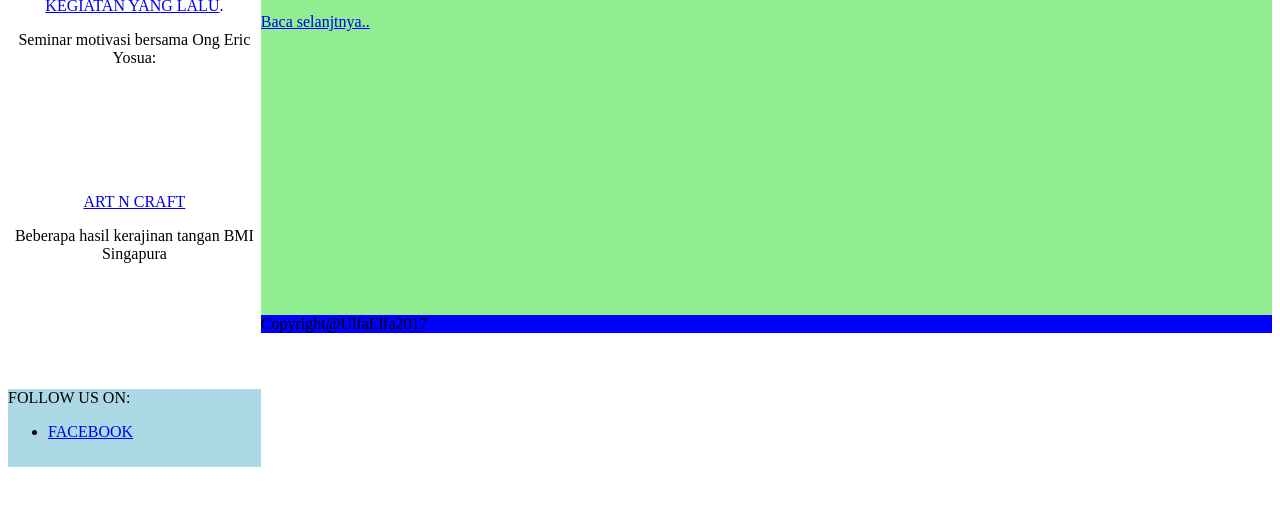
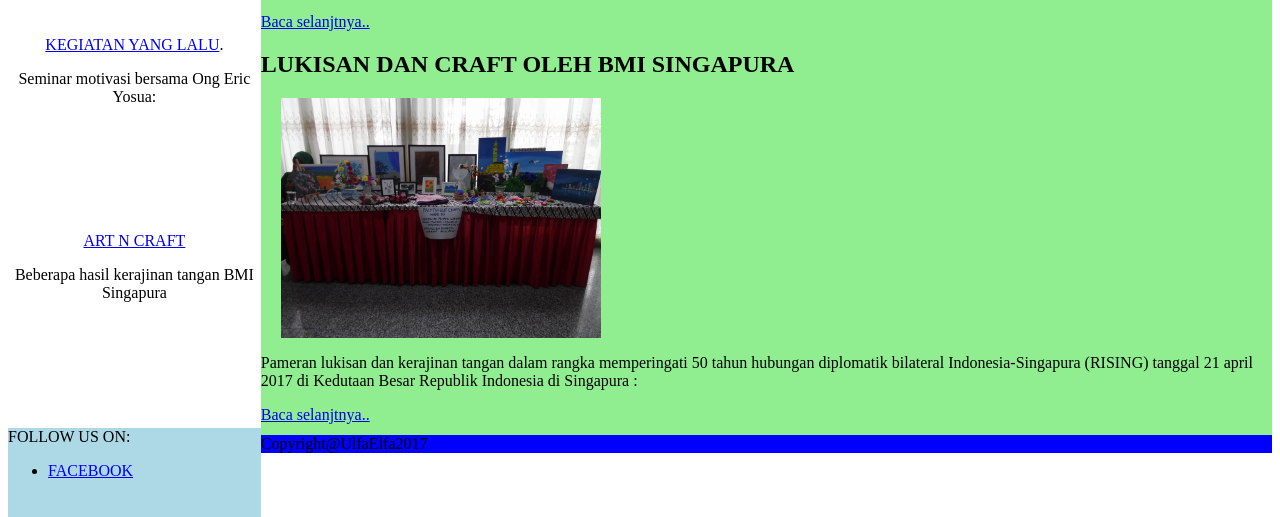
Before and after one commit to Ulfa-Elf/Ulfa0410, a plain HTML site: page index.html in a window 1280 px wide. Shown: the part 603-1120 px from the top of the page. Before the commit the page ends 1070 px from the top, so only its background shows below. Drawn offline with Linux system fonts and the light colour scheme.

Commit message:
add image html

```diff
--- a/index.html
+++ b/index.html
@@ -15,7 +15,7 @@
              </div>
         </div>
 
-        <div id="div-body" style="background-color:lightgreen;height:710;float:right;width:80%;">
+        <div id="div-body" style="background-color:lightgreen;height:830;float:right;width:80%;">
 
             <video width="320" height="240" style="margin-left:20" controls>
                 <source src="Iloveme%20dance.mp4" type="video/mp4"/>
@@ -23,16 +23,18 @@
             <h1>"I LOVE ME DANCE" OLEH BMI SINGAPURA</h1>
 <p>Di sela-sela kesibukan para BMI Singapura, mereka masih tetap semangat mengisi hari libur mereka untuk kegiatan positif diantaranya dengan mengikuti kursus-kursus ketrampilan, rebana, tari, bahkan banyak pula yang melanjutkan sekolah ke jenjang yang lebih tinggi kejar paket atau menganbil kuliah di Universitas Terbuka (UT)Singapura. Video diatas adalah salah satu hasil kegigihan mereka berlatih tarian dan di pentaskan diacara peringatan hari Kartini di Sekolah Indonesia Singapura (SIS)...
             </p>
+            <a href="css/style.css" type="text/css" style="stylesheet"> Baca selanjtnya.. </a>
+
+            <h2>LUKISAN DAN CRAFT OLEH BMI SINGAPURA</h2>
+            <img src="images/painting%20ibu%20power.jpg" width="320" height="240" style="margin-left:20"/>
+<p>Pameran lukisan dan kerajinan tangan dalam rangka memperingati 50 tahun hubungan diplomatik bilateral Indonesia-Singapura (RISING) tanggal 21 april 2017 di Kedutaan Besar Republik Indonesia di Singapura :</p>
             <a href="css/style.css" type="text/css" style="stylesheet"> Baca selanjtnya..
                 </a>
         </div>
 
-
-
-
         <div class="row" style="width:20%;float:left;">
 
-            <div style="background-color: white;text-align:center; height:25%">
+            <div style="background-color: white;text-align:center; height:30%">
 
                 <a href="css/style.css" type="text/css" style="stylesheet">TENTANG KAMI:
                 </a>
@@ -52,7 +54,7 @@
                 </a>
                 <p>Beberapa hasil kerajinan tangan BMI Singapura</p>
             </div>
-             <div style="background-color: lightblue; height:10%;">
+             <div style="background-color: lightblue; height:25%;">
 		        <span class="info psfont">FOLLOW US ON:</span>
 		        <ul>
 			         <li>
```
Also changed, not shown: images/Ibu power.jpg (added), images/painting ibu power.jpg (added).
